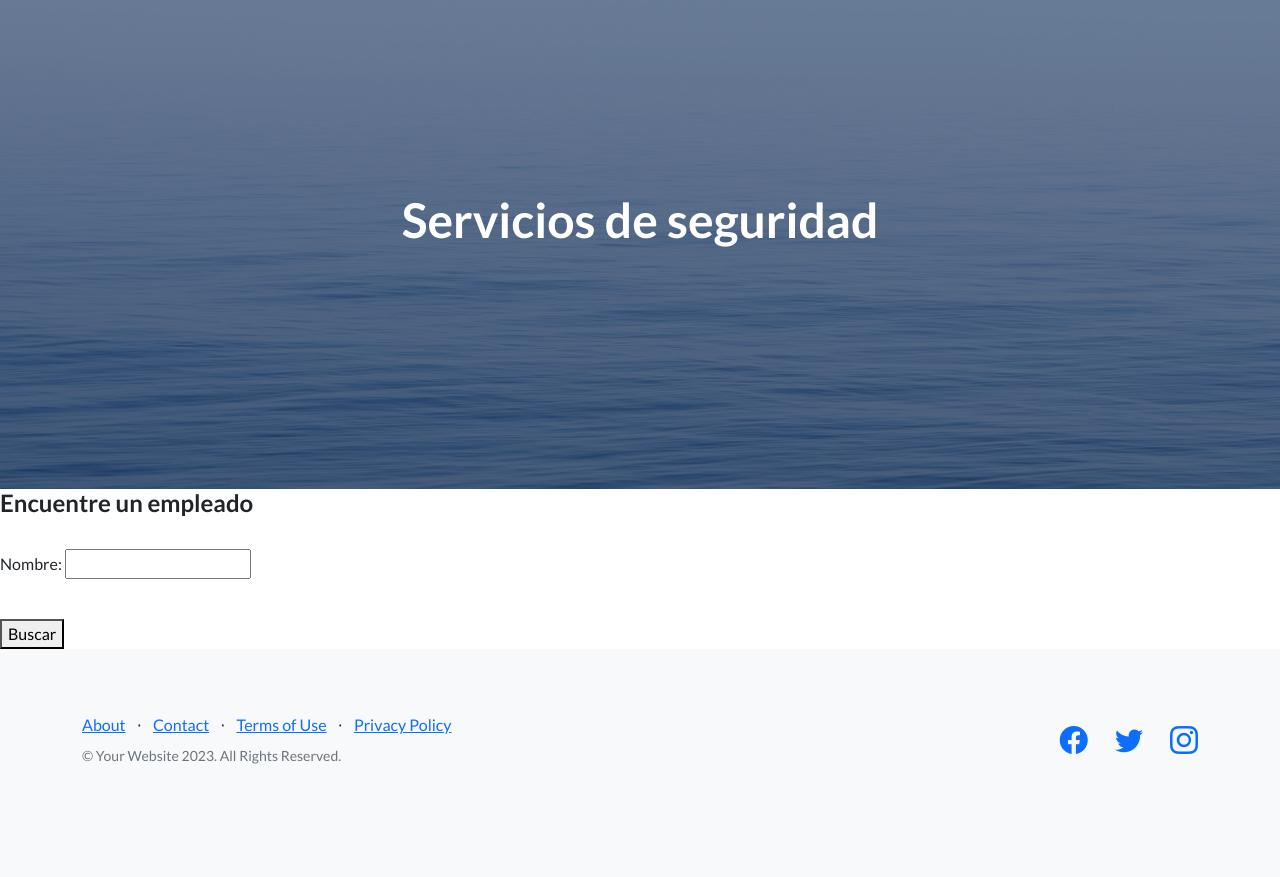
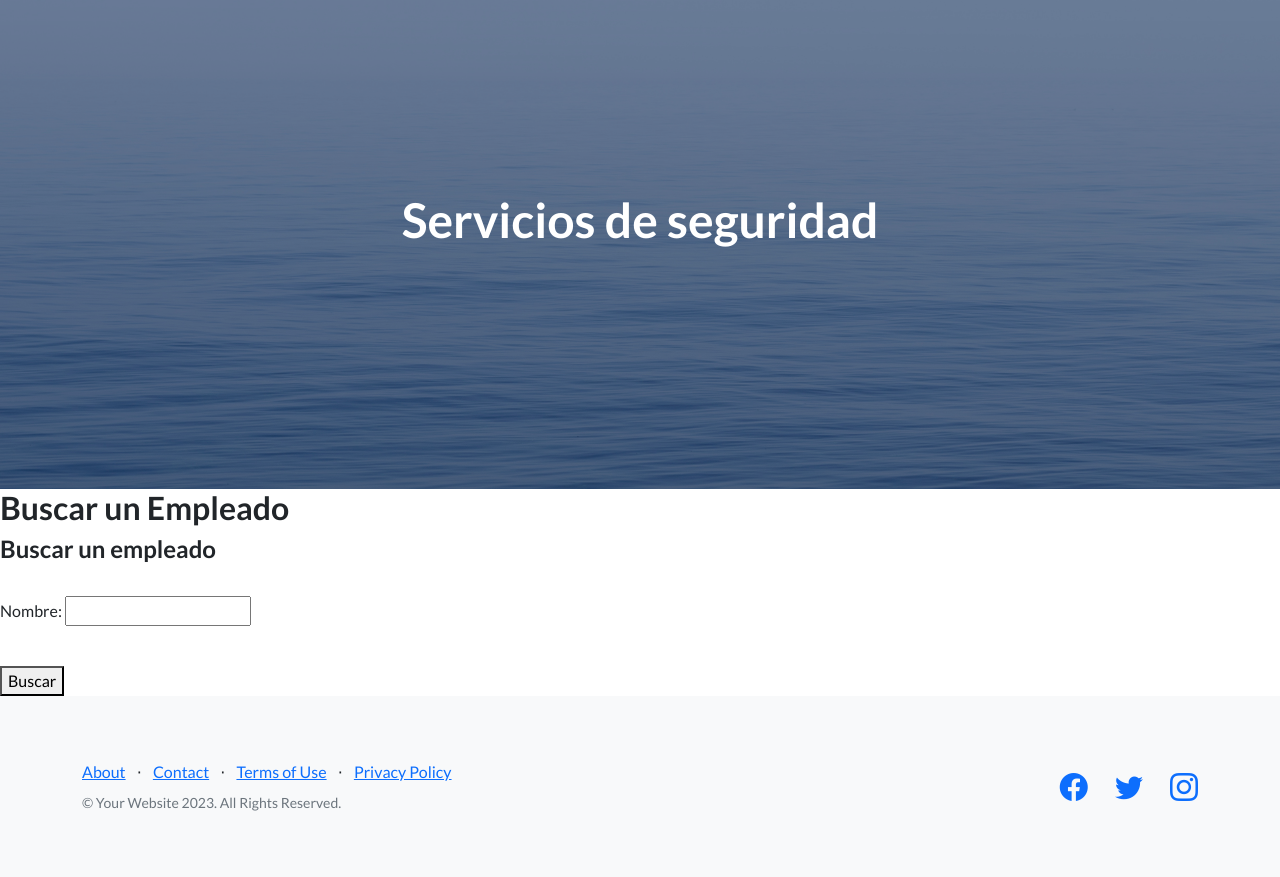
Before and after one commit to Melanydaian/tercer_preentrega_amarillo, a Django app: template App1/templates/buscarEmpleados.html in a window 1280 px wide. Shown: the part 67-944 px from the top of the page. Before the commit the page ends 831 px from the top, so only its background shows below. Run offline with Django 4.2, Linux system fonts and the light colour scheme; the template is opened without the code that fills it, so the values that code supplies are empty; some libraries are stand-ins or nearby versions.

Commit message:
Detalles

```diff
--- a/App1/templates/buscarEmpleados.html
+++ b/App1/templates/buscarEmpleados.html
@@ -1,22 +1,27 @@
 {% extends 'padre.html' %}
 
-
 {% block contenidoQueCambia %}
-
+    <h2>Buscar un Empleado</h2>
 
     <form action="{% url 'buscarempleado' %}" method="get">
+        <div class="buscarempleado">
+            <h4>Buscar un empleado</h4>
 
-        <div class="buscarempleado">
-            <h4> Encuentre un empleado </h4>
+            <br>
+            <p>Nombre: <input type="text" name="buscar_nombre"></p>
+            <br>
 
-        <br>
-        <p> Nombre: <input type="text" name="buscar_nombre"> </p>
-        <br>
-
-        <button type="submit"> Buscar </button>
-         </div>
+            <button type="submit">Buscar</button>
+        </div>
     </form>
 
+    {% if empleado %}
+    <h2>Datos del Empleado</h2>
 
-
+    <p>Nombre: {{ empleado.nombre }}</p>
+    <p>Apellido: {{ empleado.apellido }}</p>
+    <p>Cuil: {{ empleado.cuil }}</p>
+    <p>Ingreso: {{ empleado.fecha_ingreso }}</p>
+    <a href="{% url 'buscarempleado' %}">Buscar Otro Empleado</a>
+    {% endif %}
 {% endblock contenidoQueCambia %}
--- a/App1/templates/formulario_empresa.html
+++ b/App1/templates/formulario_empresa.html
@@ -2,7 +2,7 @@
 
 {% block contenidoQueCambia %}
 
-    <form action="{% url 'EmpresaForm' %}" method="post">
+    <form action="{% url 'empresaForm' %}" method="post">
         {% csrf_token %}
         <div class="agregaempresa">
             <h2>Ingrese los datos de la empresa</h2>
--- a/App1/templates/inicio.html
+++ b/App1/templates/inicio.html
@@ -6,7 +6,7 @@
 <div class="inicio">
 
 
-    <h1>"Tu seguridad, nuestra prioridad"</h1>
+    <h2>"Tu seguridad, nuestra prioridad"</h2>
 
 </div>
 
--- a/App1/templates/navbar.html
+++ b/App1/templates/navbar.html
@@ -1,9 +1,9 @@
 <nav class="navbar navbar-light bg-light static-top">
     <div class="container">
         <a class="navbar-brand {% if request.path == '/' %}active{% endif %}" href="{% url 'inicio' %}">Inicio</a>
-        <a class="navbar-brand {% if request.path == '/empresa/' %}active{% endif %}" href="{% url 'empresa' %}">Empresa</a>
+        <a class="navbar-brand {% if request.path == '/empresaForm/' %}active{% endif %}" href="{% url 'empresaForm' %}">Empresa</a>
         <a class="navbar-brand {% if request.path == '/empleados/' %}active{% endif %}" href="{% url 'empleados' %}">Empleados</a>
-        <a class="navbar-brand {% if request.path == '/servicios/' %}active{% endif %}" href="{% url 'servicios' %}">Servicios</a>
+        <a class="navbar-brand {% if request.path == '/ServForm/' %}active{% endif %}" href="{% url 'ServForm' %}">Servicios</a>
         <a class="btn btn-primary" href="{% url 'iniciar_sesion' %}">Iniciar sesión</a>
     </div>
 </nav>
--- a/App1/urls.py
+++ b/App1/urls.py
@@ -4,10 +4,9 @@ from . import views
 urlpatterns = [
     path('', views.inicio, name="inicio"),
     path('iniciar_sesion/', views.iniciar_sesion, name='iniciar_sesion'),
-    path('empresa/',views.empresa, name="empresa"),
     path('empleados/',views.empleados, name="empleados"),
     path('servicios/',views.servicios, name="servicios"),
-    path('empresaForm/', views.empresaForm, name='EmpresaForm'),
+    path('empresaForm/', views.empresaForm, name='empresaForm'),
     path('empleadosForm/',views.empleadosForm, name="empleadosForm"),
     path('ServForm/', views.ServForm, name="ServForm"),
     path('encontrarempleados/', views.buscarEmpleados, name="buscarempleado"),
```
Also changed, not shown: App1/templates/listaServicios.html (deleted, +0 -24 lines), App1/views.py (+3 -8 lines), ProyectoCoderM/README.md.
